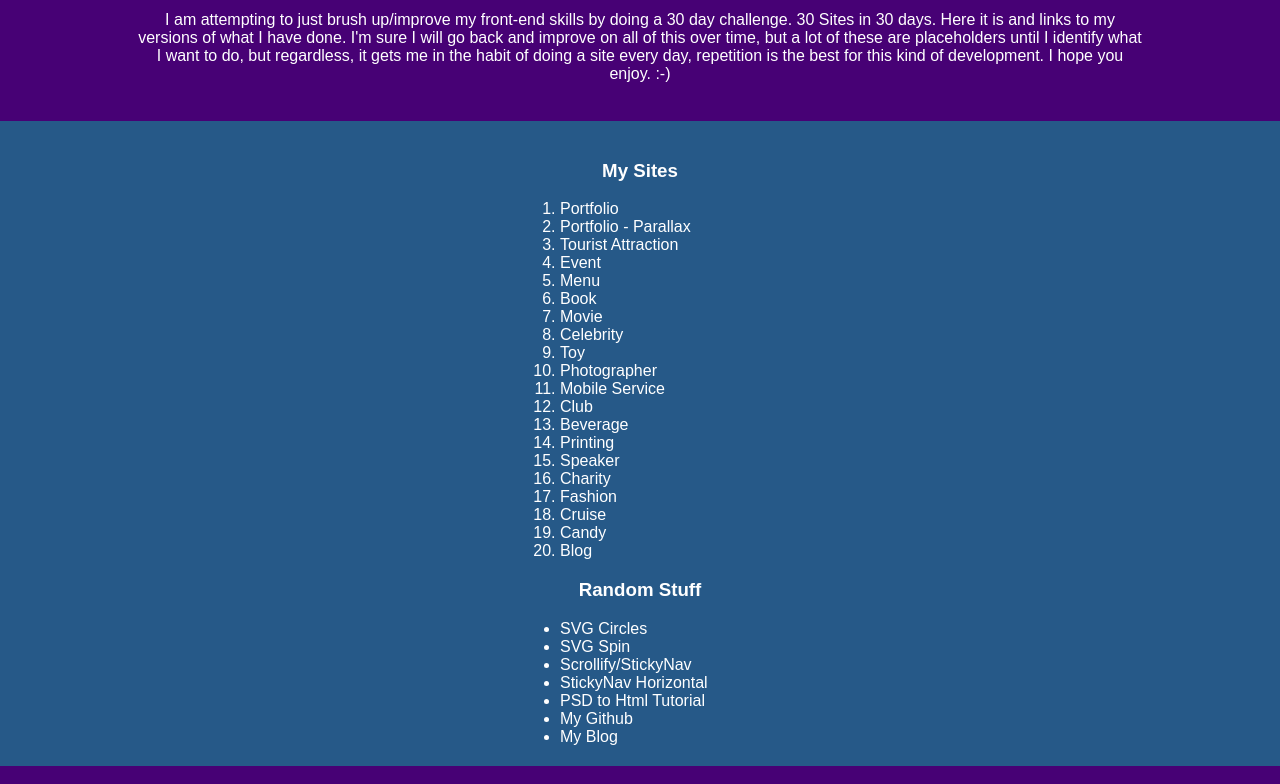
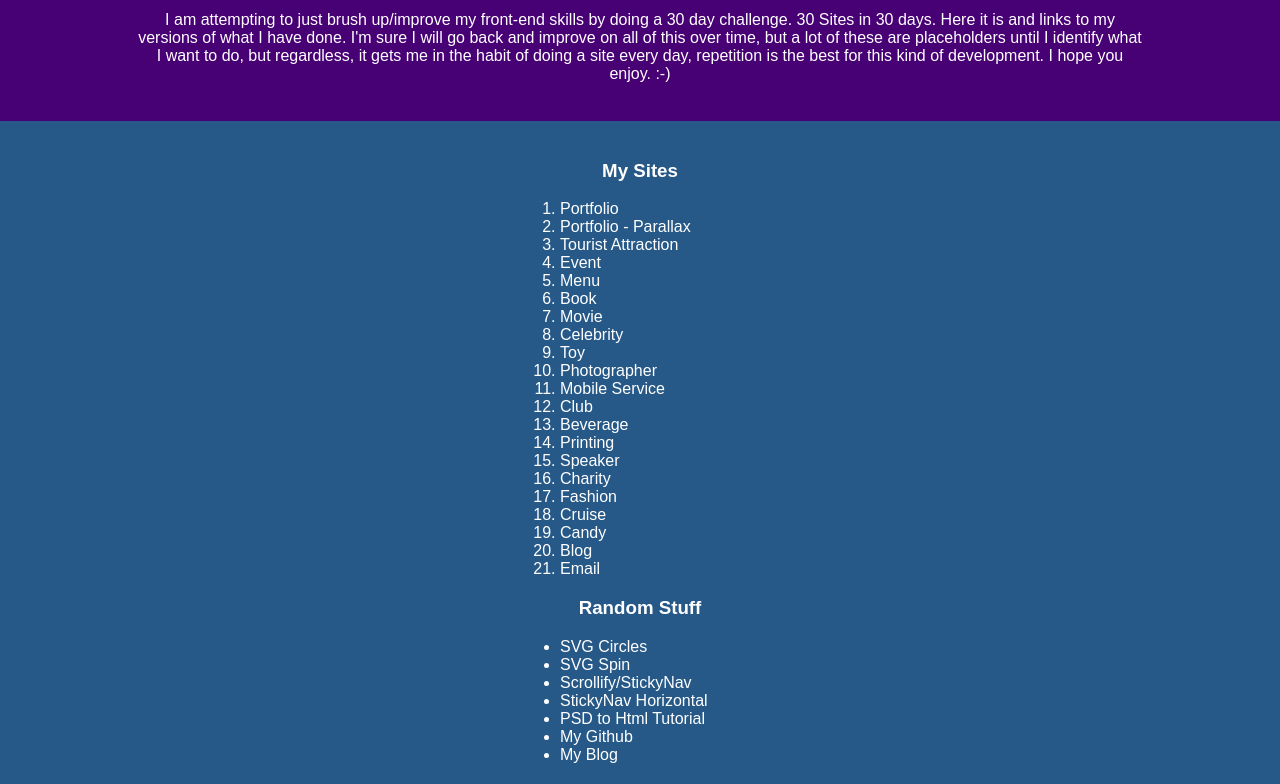
Before and after one commit to startupsandcode/30days, a website: page src/index.html in a window 1280 px wide. Shown: the part 99-883 px from the top of the page. Drawn offline with nearby package versions, Linux system fonts and the light colour scheme; files that its build step writes are made by us from their sources.

Commit message:
placeholder for email

```diff
--- /dev/null
+++ b/src/email/scripts/main.js
@@ -0,0 +1 @@
+/* place holder */
--- /dev/null
+++ b/src/email/styles/main.scss
@@ -0,0 +1,6 @@
+body{
+    font-family: Arial, Helvetica, sans-serif;
+    font-size: 16px;
+    color: #ffffff;
+    background-color: #470175;
+}
--- a/src/index.html
+++ b/src/index.html
@@ -45,6 +45,7 @@
                 <li><a href="/cruise">Cruise</a></li>
                 <li><a href="/candy">Candy</a></li>
                 <li><a href="/blog">Blog</a></li>
+                <li><a href="/email">Email</a></li>
             </ol>
             <h3>Random Stuff</h3>
             <ul class="sites">
```
Also changed, not shown: src/email/index.html (added, +14 -0 lines).
